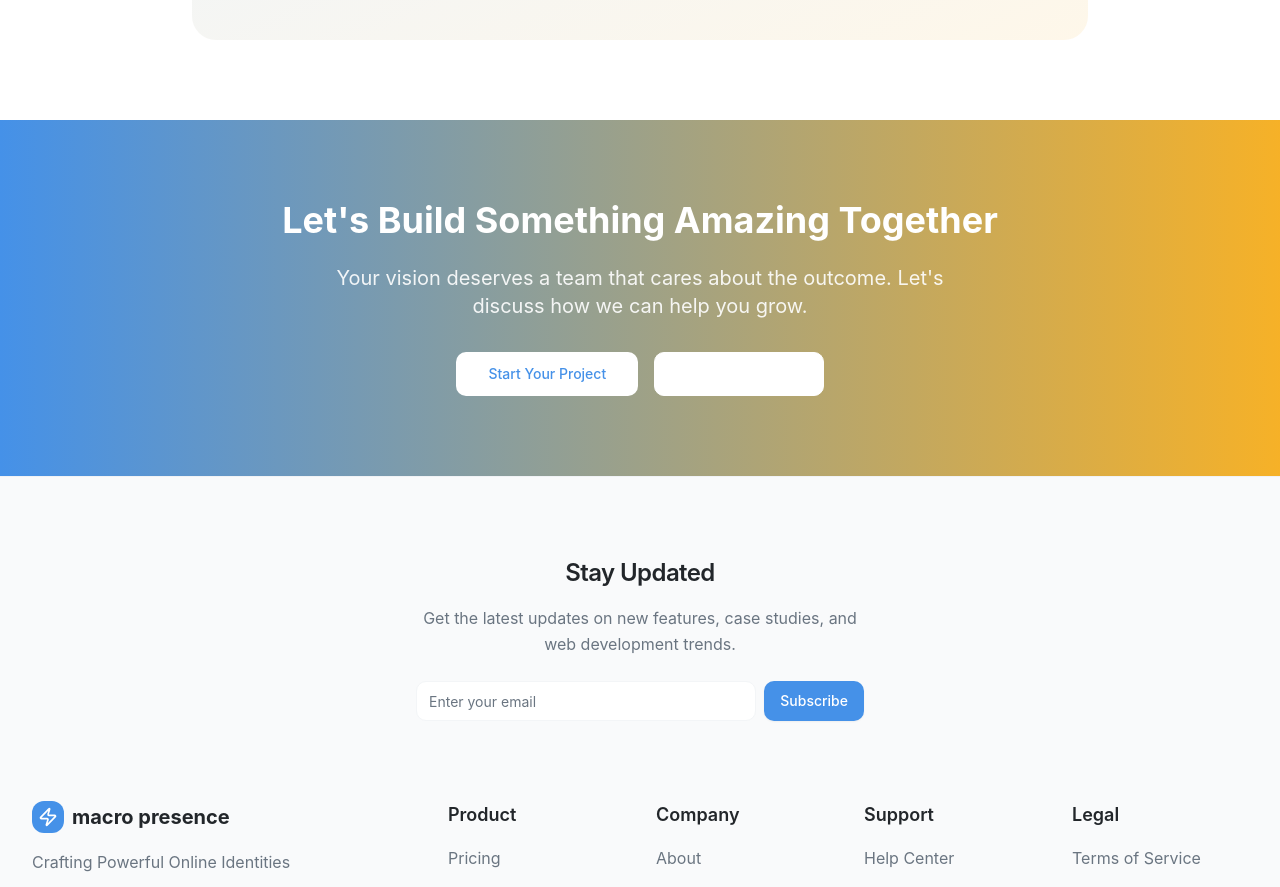
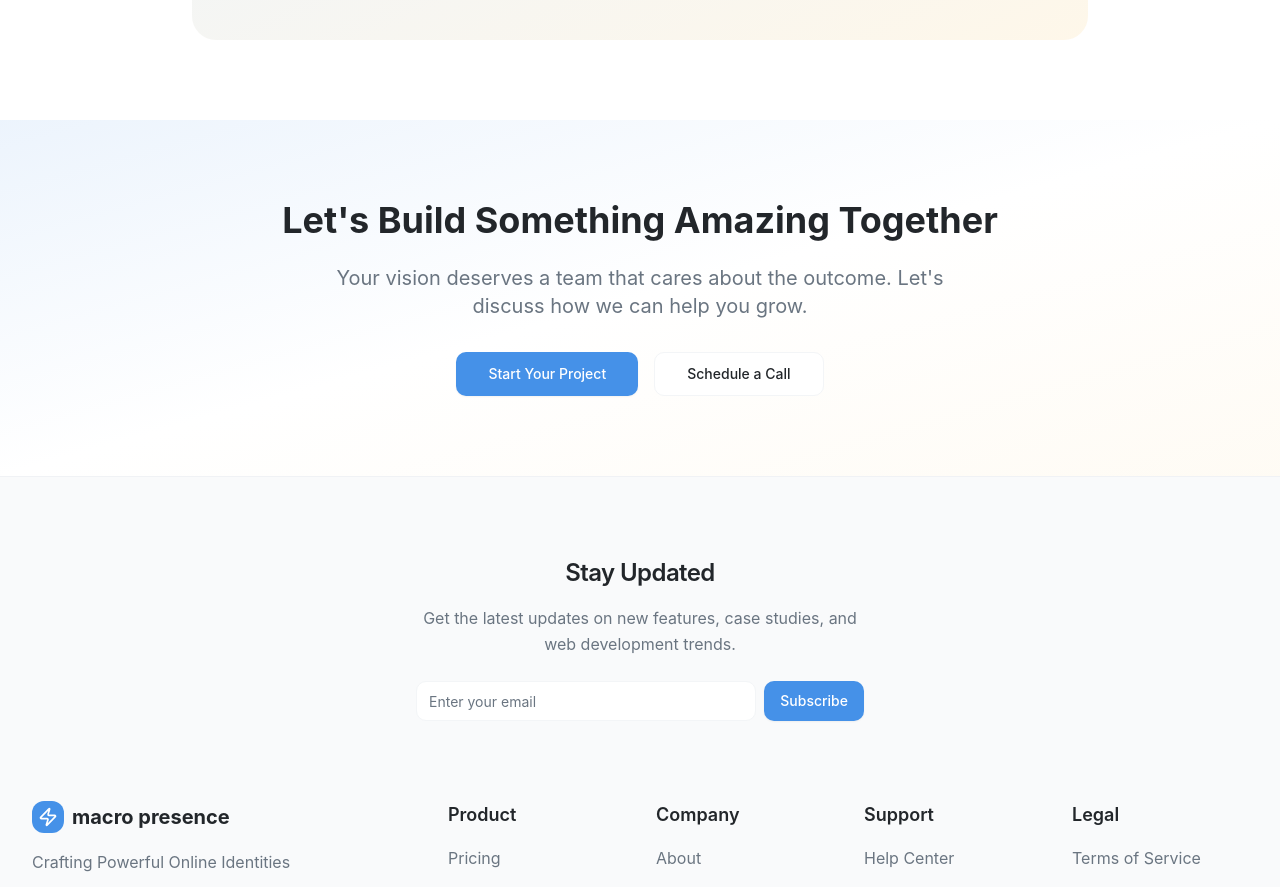
Before and after one commit to ajaylakhimale/presence-as-a-service, a React (Vite) app: page /about in a window 1280 px wide. Shown: the part 2960-3847 px from the top of the page. Built offline with nearby package versions, Linux system fonts and the light colour scheme.

Commit message:
Refactor: Change About page CTA
Update the CTA section on the About page with a lighter gradient background.

```diff
--- a/src/pages/About.tsx
+++ b/src/pages/About.tsx
@@ -279,19 +279,19 @@ const About = () => {
       </section>
 
       {/* CTA Section */}
-      <section className="py-20 px-4 sm:px-6 lg:px-8 bg-gradient-to-r from-primary to-accent-brand text-white">
+      <section className="py-20 px-4 sm:px-6 lg:px-8 bg-gradient-to-br from-primary/10 via-background to-accent-brand/5">
         <div className="max-w-4xl mx-auto text-center">
           <h2 className="text-3xl md:text-4xl font-bold mb-6">
             Let's Build Something Amazing Together
           </h2>
-          <p className="text-xl mb-8 opacity-90 max-w-2xl mx-auto">
+          <p className="text-xl mb-8 text-muted-foreground max-w-2xl mx-auto">
             Your vision deserves a team that cares about the outcome. Let's discuss how we can help you grow.
           </p>
           <div className="flex flex-col sm:flex-row gap-4 justify-center">
-            <Button size="lg" variant="secondary" className="bg-white text-primary hover:bg-white/90">
+            <Button size="lg" className="btn-primary">
               Start Your Project
             </Button>
-            <Button size="lg" variant="outline" className="border-white text-white hover:bg-white hover:text-primary">
+            <Button size="lg" variant="outline">
               Schedule a Call
             </Button>
           </div>
```
